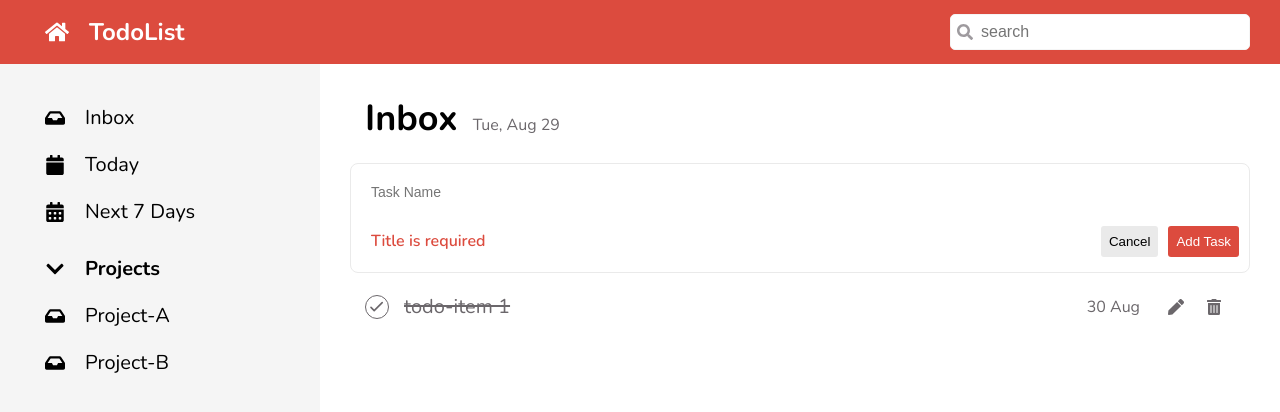
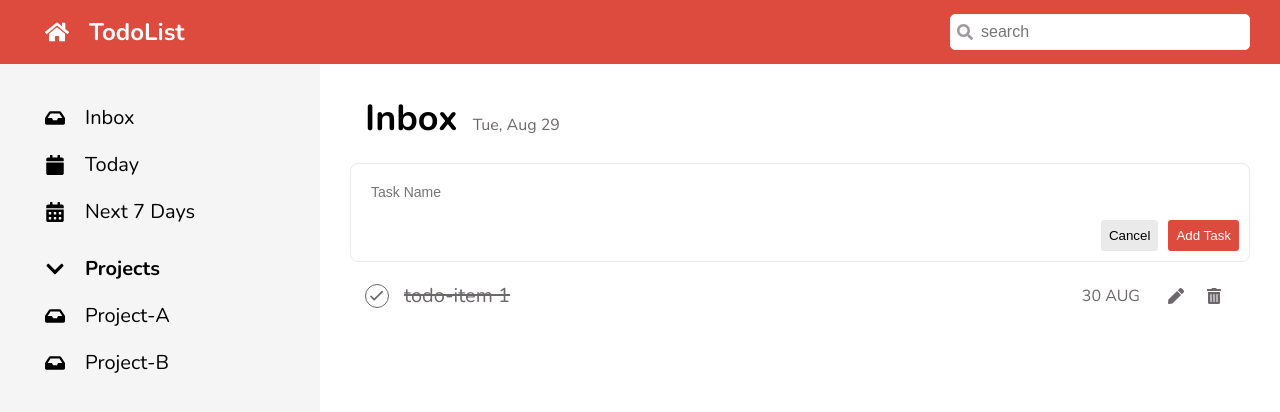
Before and after one commit to inferizer/cc15-todolist, a React (Create React App) app: page / in a window 1280 px wide. Both pictures are taken after a click on the element "Add Task". Shown: the top 412 px of the page. Built offline with nearby package versions, Linux system fonts and the light colour scheme.

Commit message:
BTN UI:binding onSubmit

```diff
--- a/src/components/Common/Button/Button.jsx
+++ b/src/components/Common/Button/Button.jsx
@@ -1,6 +1,10 @@
-import styles from './Button.module.scss';
+import styles from "./Button.module.scss";
 
-export function Button({ text, active = true }) {
+export function Button({ type, text, active = true }) {
   let btnStyles = active ? styles.btn__primary : styles.btn__secondary;
-  return <button className={`${styles.btn} ${btnStyles}`}>{text}</button>;
+  return (
+    <button className={`${styles.btn} ${btnStyles}`} type={type}>
+      {text}
+    </button>
+  );
 }
--- a/src/components/Todo/TodoCreate.jsx
+++ b/src/components/Todo/TodoCreate.jsx
@@ -41,7 +41,7 @@ function TodoCreate() {
 
   return (
     <>
-    {isOpenForm ? (<TodoForm/>) :
+    {isOpenForm ? (<TodoForm textSubmit="Add Task"/>) :
     (<div className={styles.todo__create} onClick={hdlClick}>
       <div className={styles.todo__create__button}>
       <HiPlus />
--- a/src/components/Todo/TodoForm.jsx
+++ b/src/components/Todo/TodoForm.jsx
@@ -1,18 +1,42 @@
-import { Button } from '../Common/Button/Button';
-import styles from './TodoForm.module.scss';
+import { useState } from "react";
 
-function TodoForm() {
+import { Button } from "../Common/Button/Button";
+import styles from "./TodoForm.module.scss";
+/*
+  props = {
+    textSubmit : string
+  }
+*/
+/*
+SEC - 1 Form hdl
+  # FN biding with onSubmit
+  # default : every btn in form has effect submit (default : type="submit")
+  # Fix problem : define type
+    ## type="submit"
+    ## type="button"
+*/
+function TodoForm(props) {
+  const [isError, setIsError] = useState(false);
+  const [] = useState();
+  const hldSubmit = (evt) => {
+    evt.preventDefault();
+  };
+
   return (
-    <form className={styles.todo__form__container}>
+    <form onClick={hldSubmit} className={styles.todo__form__container}>
       {/*	Body */}
       <input className={styles.todo__form__input} placeholder='Task Name' />
 
       {/*Form Footer */}
       <div className={styles.todo__form__footer}>
-        <p className={styles.todo__error}>Title is required</p>
+        {/* isError */}
+        {isError ? (
+          <p className={styles.todo__error}>Title is required</p>
+        ) : null}
+
         <div className={styles.todo__form__buttons}>
-          <Button text="Cancel" active={false}/>
-          <Button text="Add Task"/>
+          <Button text='Cancel' type='button' active={false} />
+          <Button text={props.textSubmit} type='submit' active={true} />
         </div>
       </div>
     </form>
--- a/src/components/Todo/TodoForm.module.scss
+++ b/src/components/Todo/TodoForm.module.scss
@@ -24,7 +24,7 @@
 
 .todo__form__footer {
   display: flex;
-  justify-content: space-between;
+  justify-content: flex-end;
   align-items: center;
 }
 
@@ -34,6 +34,7 @@
   font-size: $text-base;
   font-weight: 600;
   color: $primary;
+  flex: 1;
 }
 .todo__form__buttons {
   display: flex;
--- a/src/components/Todo/TodoLists.jsx
+++ b/src/components/Todo/TodoLists.jsx
@@ -1,32 +1,42 @@
-import { useState } from 'react';
-import { FaTrashAlt, FaPen } from 'react-icons/fa';
-import { HiOutlineCheck } from 'react-icons/hi';
+import { useState } from "react";
+import { FaTrashAlt, FaPen } from "react-icons/fa";
+import { HiOutlineCheck } from "react-icons/hi";
 
-import styles from './TodoLists.module.scss';
-import TodoForm from './TodoForm';
+import styles from "./TodoLists.module.scss";
+import TodoForm from "./TodoForm";
 
 function TodoLists() {
-  const [isOpenForm,setIsOpenForm] = useState(false)
+  // const today = new Date();
+  // const options = { day: "numeric", weekday: "short", month: "short" };
+
+  const [isOpenForm, setIsOpenForm] = useState(false);
 
   const hdlClick = () => {
-    setIsOpenForm(!isOpenForm)
-  }
+    setIsOpenForm(!isOpenForm);
+  };
 
   return (
     <>
       {isOpenForm ? (
-    <TodoForm/>
-    ):(
+        <TodoForm textSubmit='Edit Task' />
+      ) : (
         <ul className={styles.todo__lists}>
           <li className={styles.todo}>
-        <div className={`${styles.todo__checkbox} ${styles.todo__checkbox__done}`}>
+            <div
+              className={`${styles.todo__checkbox} ${styles.todo__checkbox__done}`}
+            >
               <HiOutlineCheck className={styles.todo__checkbox__icon} />
             </div>
-        <p className={`${styles.todo__task} ${styles.todo__task__done}`}>todo-item 1 </p>
-        <span className={styles.todo__date}>30 Aug</span>
+            <p className={`${styles.todo__task} ${styles.todo__task__done}`}>
+              todo-item 1{" "}
+            </p>
+            <span className={styles.todo__date}>
+              30 AUG
+              {/* {today.toLocaleDateString("en-US", options)} */}
+            </span>
             <div className={styles.todo__action}>
               <span onClick={hdlClick}>
-            <FaPen className={styles.todo__edit}/>
+                <FaPen className={styles.todo__edit} />
               </span>
               <span>
                 <FaTrashAlt className={styles.todo__delete} />
```
Lines whose indentation alone changed are shown as unchanged.
